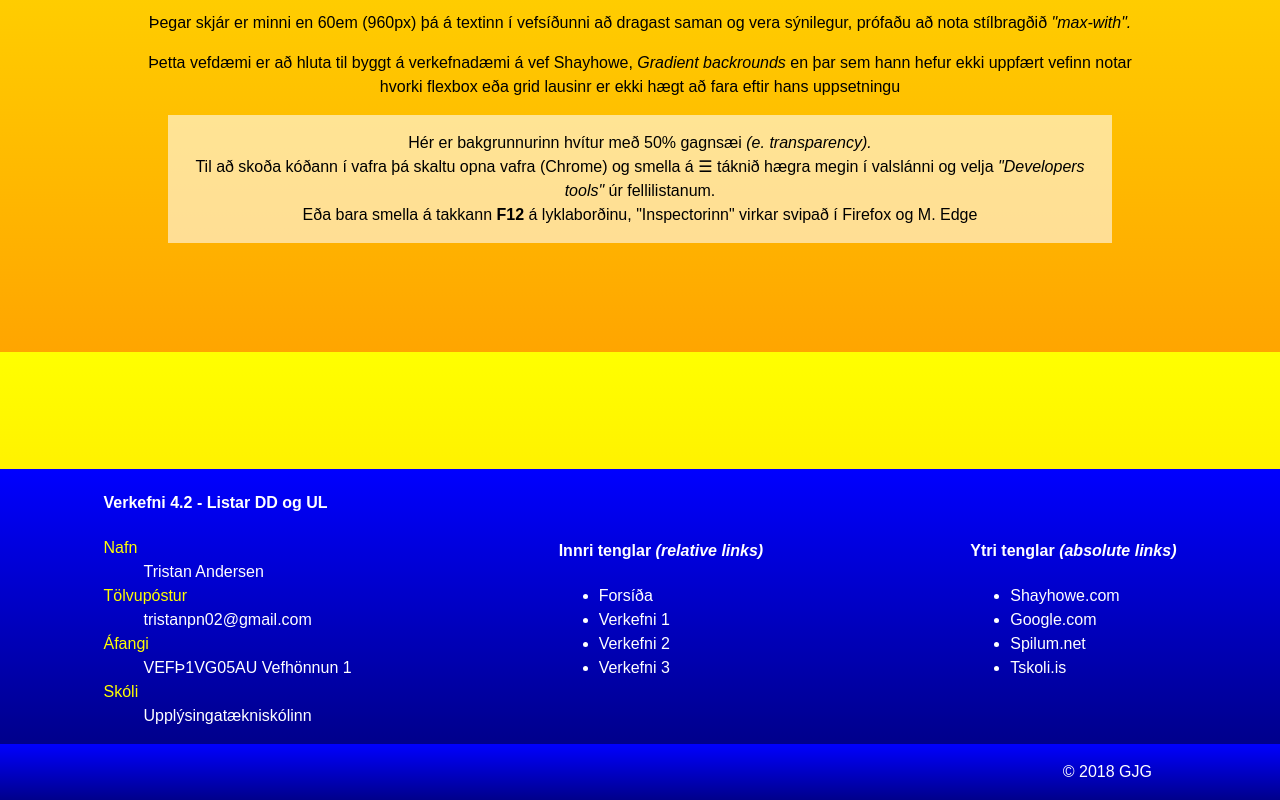
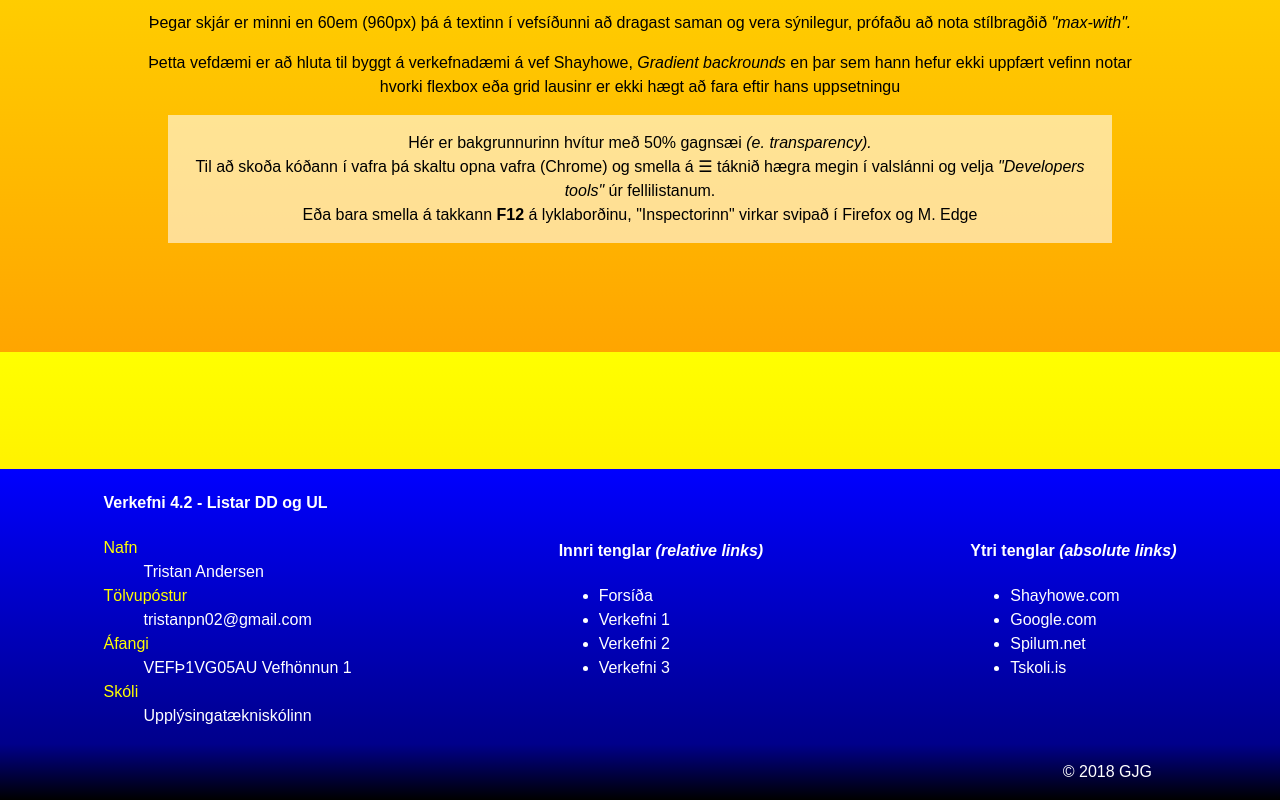
Before and after one commit to tristanpn02/VEF-1VG05AU-verk4, a plain HTML site: page index.html in a window 1280 px wide. Shown: the part 448-1248 px from the top of the page. Drawn offline with Linux system fonts and the light colour scheme.

Commit message:
Update main.css

```diff
--- a/css/main.css
+++ b/css/main.css
@@ -67,7 +67,7 @@ body {
 }
 
 .copy {
-    background: linear-gradient(blue, darkblue);
+    background: linear-gradient(darkblue, black);
     margin: auto;
     padding: 1em;
     padding-right: 10%;
```
